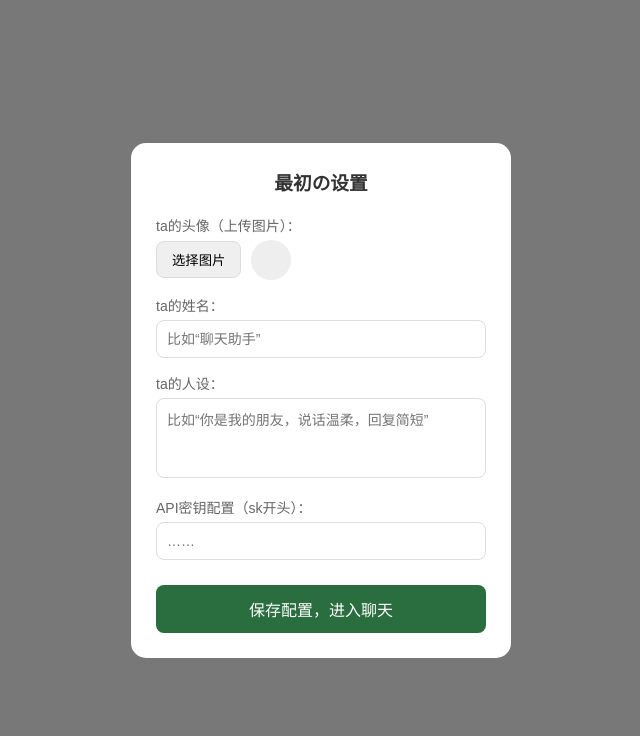
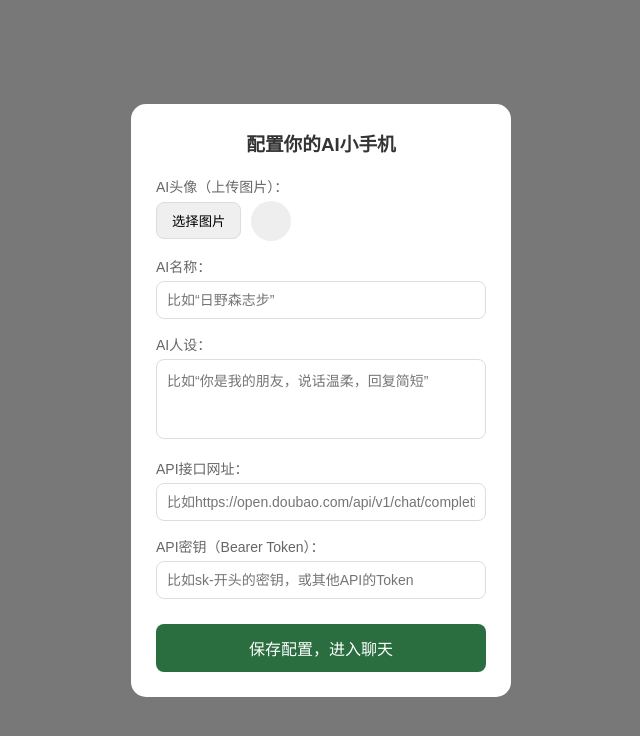
Before and after one commit to Songe614/songe.phone, a plain HTML site: page index.html in a window 1280 px wide. Shown: the whole page, without its empty margins (319-959 px from the left). Drawn offline with Linux system fonts and the light colour scheme.

Commit message:
Update index.html
文件

```diff
--- a/index.html
+++ b/index.html
@@ -10,9 +10,9 @@
     <!-- 配置弹窗（打开页面先显示这个） -->
     <div class="config-modal" id="configModal">
         <div class="config-box">
-            <h3>最初の设置</h3>
+            <h3>配置你的AI小手机</h3>
             <div class="config-item">
-                <label>ta的头像（上传图片）：</label>
+                <label>AI头像（上传图片）：</label>
                 <!-- 隐藏的文件选择器 -->
                 <input type="file" id="avatarFile" accept="image/*" style="display: none;">
                 <!-- 显示的上传按钮+预览图 -->
@@ -24,16 +24,20 @@
                 </div>
             </div>
             <div class="config-item">
-                <label>ta的姓名：</label>
-                <input type="text" id="nameInput" placeholder="比如“聊天助手”">
+                <label>AI名称：</label>
+                <input type="text" id="nameInput" placeholder="比如“日野森志步”">
             </div>
             <div class="config-item">
-                <label>ta的人设：</label>
+                <label>AI人设：</label>
                 <textarea id="settingInput" placeholder="比如“你是我的朋友，说话温柔，回复简短”"></textarea>
             </div>
             <div class="config-item">
-                <label>API密钥配置（sk开头）：</label>
-                <input type="text" id="keyInput" placeholder="……">
+                <label>API接口网址：</label>
+                <input type="text" id="apiUrlInput" placeholder="比如https://open.doubao.com/api/v1/chat/completions">
+            </div>
+            <div class="config-item">
+                <label>API密钥（Bearer Token）：</label>
+                <input type="text" id="apiKeyInput" placeholder="比如sk-开头的密钥，或其他API的Token">
             </div>
             <button id="saveConfigBtn">保存配置，进入聊天</button>
         </div>
@@ -46,14 +50,13 @@
             <div class="avatar" id="avatarDisplay">
                 <img src="https://via.placeholder.com/40/eee/333?text=AI" style="width: 100%; height: 100%; border-radius: 50%; object-fit: cover;">
             </div>
-            <div class="chat-name" id="nameDisplay">TA</div>
+            <div class="chat-name" id="nameDisplay">我的AI</div>
         </div>
         <div class="chat-content" id="chatContent">
-            <div class="chat-content" id="chatContent">
-    <!-- 这里的内容会由JS动态生成，不用写固定文案 -->
-</div>
+            <!-- AI欢迎语会根据人设动态生成，无需固定文案 -->
+        </div>
         <div class="input-area">
-            <input type="text" id="msgInput" placeholder="输入消息..." autocomplete="off">
+            <input type="text" id="msgInput" placeholder="输入消息，回车发送..." autocomplete="off">
             <button id="sendBtn">发送</button>
         </div>
     </div>
```
